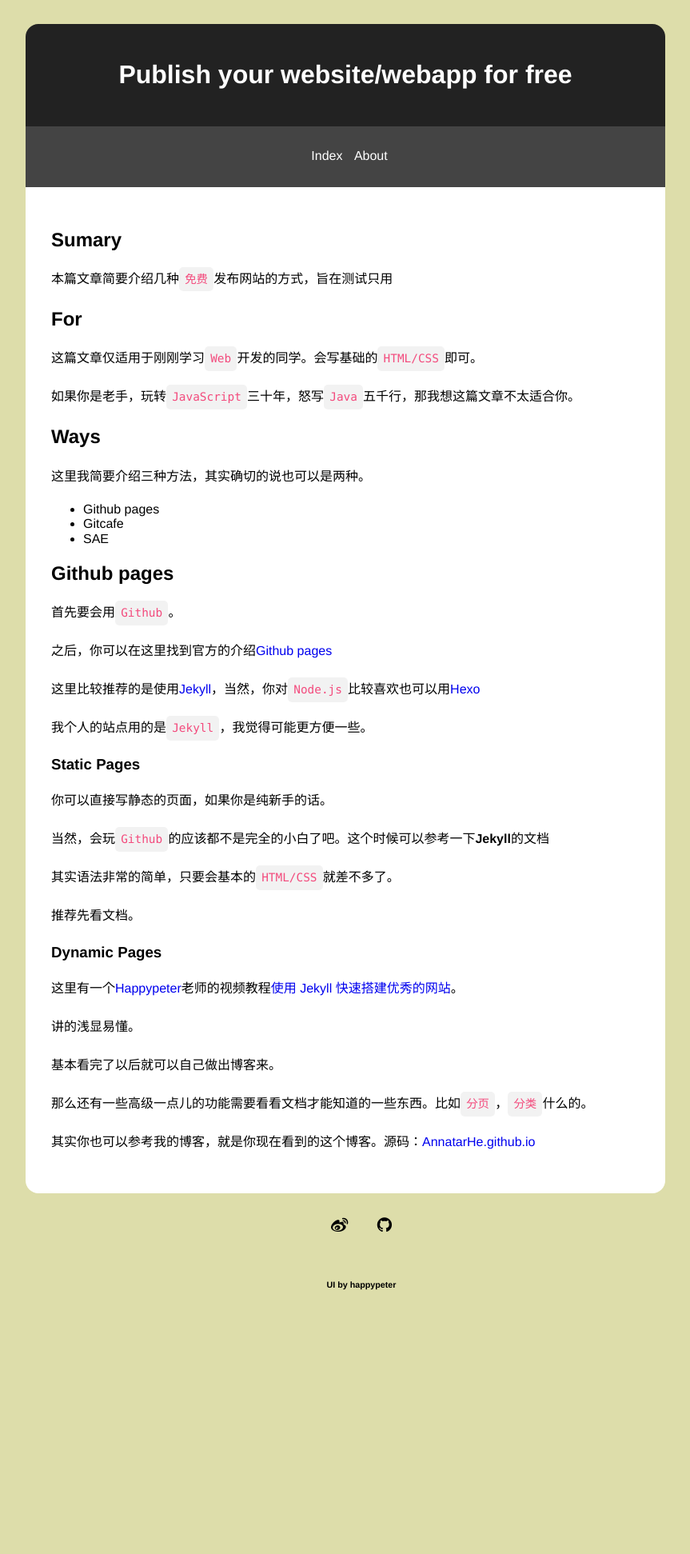
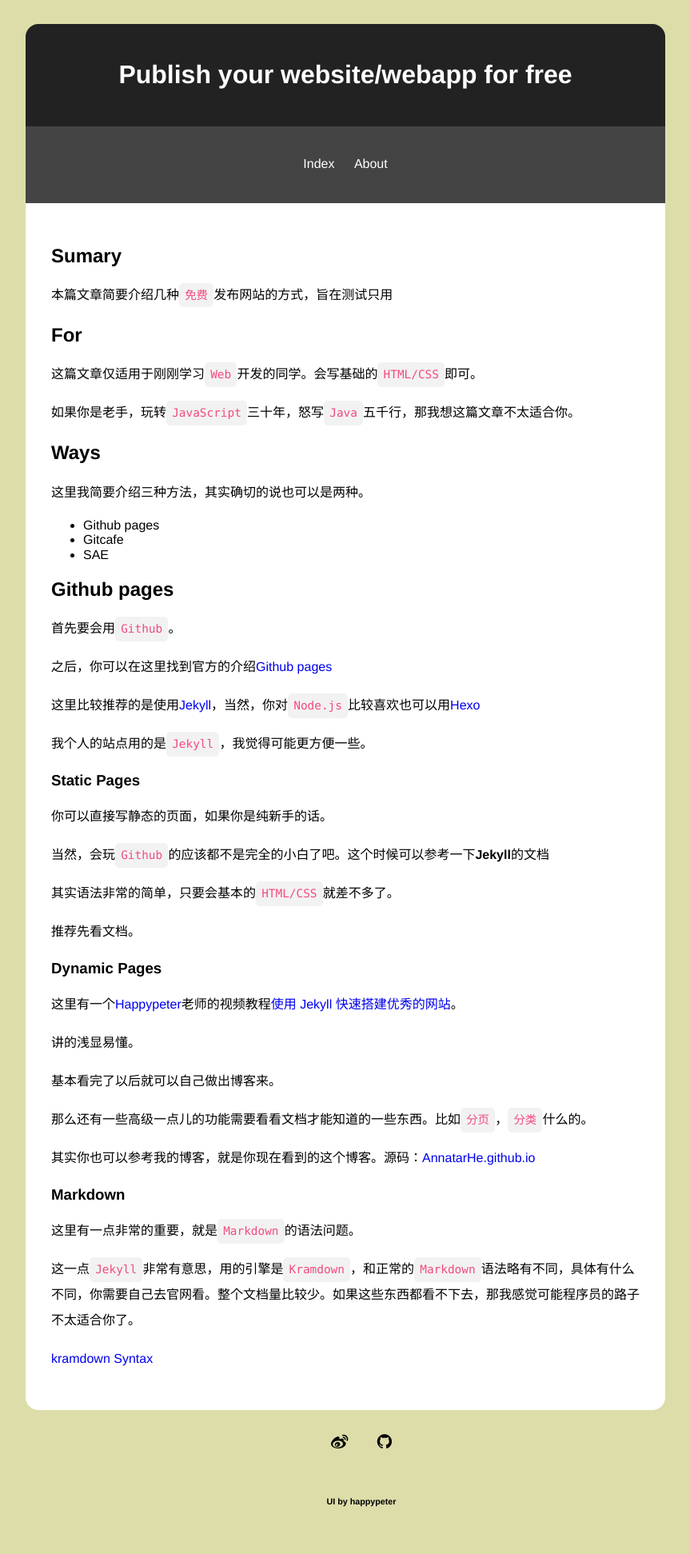
Before and after one commit to AnnatarHe/AnnatarHe.github.io, a Jekyll site: the page built from _posts/2015-08-09-publish-your-website-for-free.md, in a window 1280 px wide. Shown: the whole page at 80% size, without its empty margins (208-1071 px from the left). Built offline with Jekyll 4.4.1, drawn with Linux system fonts in a browser that asks for light colours; nearby versions of some CDN libraries; comment, search, counter and statistics services are not loaded; before the commit the page ends 1672 px from its top, so only the background shows below that.

```diff
--- a/_posts/2015-08-09-publish-your-website-for-free.md
+++ b/_posts/2015-08-09-publish-your-website-for-free.md
@@ -52,3 +52,11 @@ title: Publish your website/webapp for free
 那么还有一些高级一点儿的功能需要看看文档才能知道的一些东西。比如`分页`，`分类`什么的。
 
 其实你也可以参考我的博客，就是你现在看到的这个博客。源码：[AnnatarHe.github.io](https://github.com/AnnatarHe/AnnatarHe.github.io)
+
+### Markdown
+
+这里有一点非常的重要，就是`Markdown`的语法问题。
+
+这一点`Jekyll`非常有意思，用的引擎是`Kramdown`，和正常的`Markdown`语法略有不同，具体有什么不同，你需要自己去官网看。整个文档量比较少。如果这些东西都看不下去，那我感觉可能程序员的路子不太适合你了。
+
+[kramdown Syntax](http://kramdown.gettalong.org/syntax.html)
--- a/css/main.scss
+++ b/css/main.scss
@@ -1,9 +1,12 @@
 ---
 ---
+
+$font1 : Lato, "Microsoft Jhenghei", "Hiragino Sans GB", "Microsoft YaHei", sans-serif;
+$font2 : lato-regular,"Helvetica Neue",Helvetica,Arial,"Hiragino Sans GB","Microsoft YaHei",sans-serif,"Courier","Ubuntu Mono";
 @charset "utf-8";
 body{
 	background-color:#dda;
-	font-family: lato-regular,"Helvetica Neue",Helvetica,Arial,"Hiragino Sans GB","Microsoft YaHei",sans-serif,"Courier","Ubuntu Mono";
+	font-family: $font2;
 }
 .main{
 	border-radius:1em;
@@ -40,7 +43,7 @@ body{
       li {
         display:inline-block;
         text-align:center;
-        padding-left: 10px;
+        padding: 10px;
       }
     }
 	}
```
